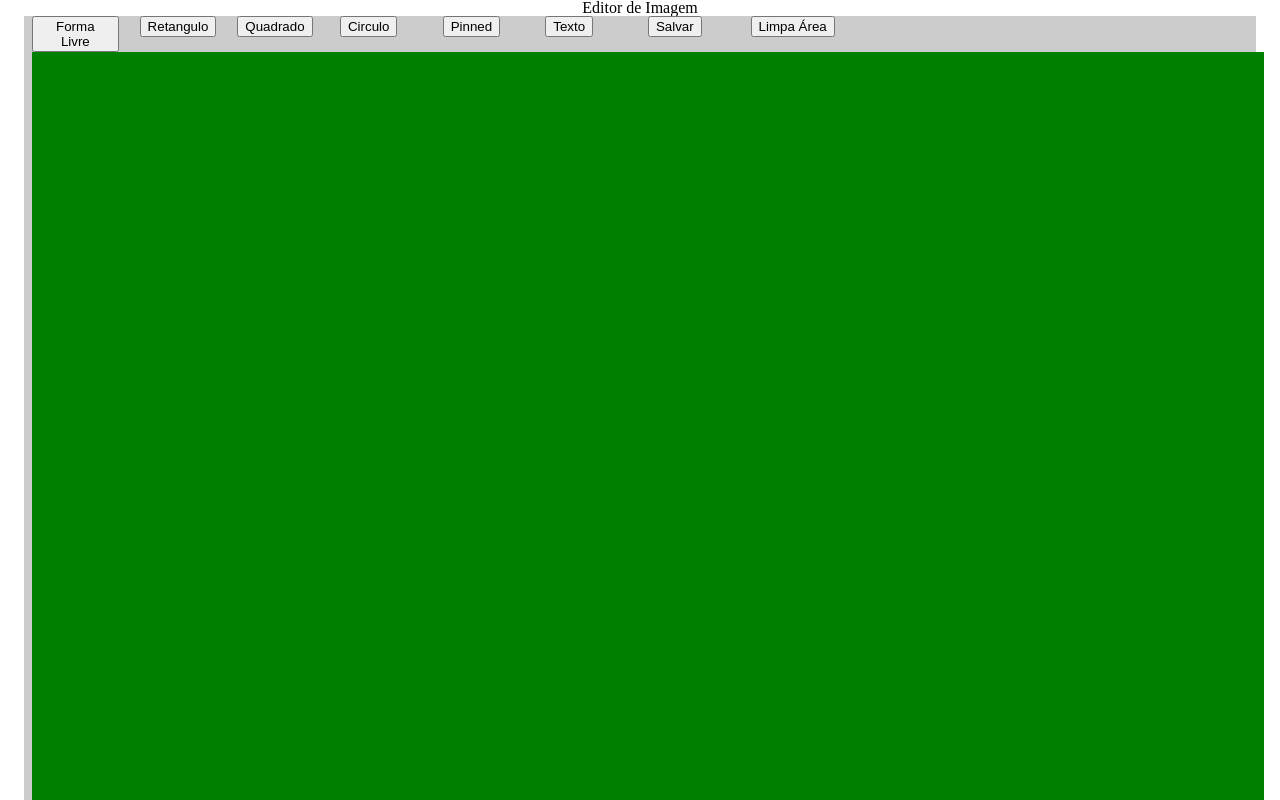
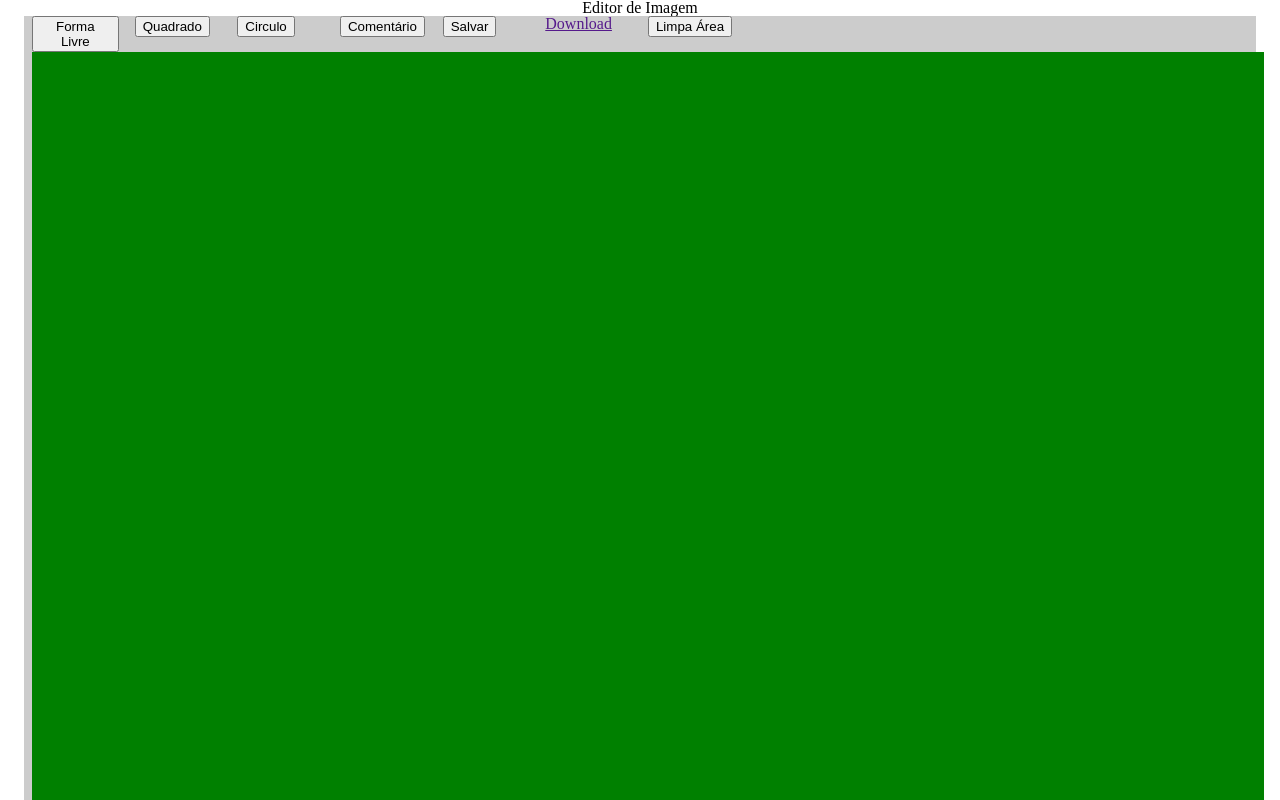
Before and after one commit to lucasaugustodeveloper/editor_photos, a website built with webpack: page index.html in a window 1280 px wide. Shown: the top 800 px of the page. Built offline with nearby package versions, Linux system fonts and the light colour scheme; files whose address does not match are found by name.

Commit message:
retirado botão de texto e add botão de comentário

```diff
--- a/index.html
+++ b/index.html
@@ -15,25 +15,24 @@
 					<li class="col-lg-1 center-lg">
 						<button type="button" class="draw_free">Forma Livre</button>
 					</li>
-					<li class="col-lg-1 center-lg">
-						<button type="button" class="form_rectagle">Retangulo</button>
-					</li>
 					<li class="col-lg-1">
 						<button type="button" class="form_square">Quadrado</button>
-                    </li>
-                    <li class="col-lg-1">
-                        <button class="form_circle" type="button">Circulo</button>
-                    </li>
+          </li>
+          <li class="col-lg-1">
+              <button class="form_circle" type="button">Circulo</button>
+          </li>
 					<li class="col-lg-1">
-						<button type="button" class="pinned">Pinned</button>
-					</li>
-					<li class="col-lg-1">
-						<button type="button" class="insertText">Texto</button>
+						<button type="button" class="comment">Comentário</button>
 					</li>
 					<li class="col-lg-1">
 						<button type="button" class="salve">Salvar</button>
-                    </li>
-                    <li class="col-lg-1"><button class="clear_canvas" type="button">Limpa Área</button></li>
+          </li>
+          <li class="col-lg-1">
+          	<a href="" class="download">Download</a>
+        	</li>
+          <li class="col-lg-1">
+          	<button class="clear_canvas" type="button">Limpa Área</button>
+          </li>
 				</ul>
 			</nav>
 		</div>
```
